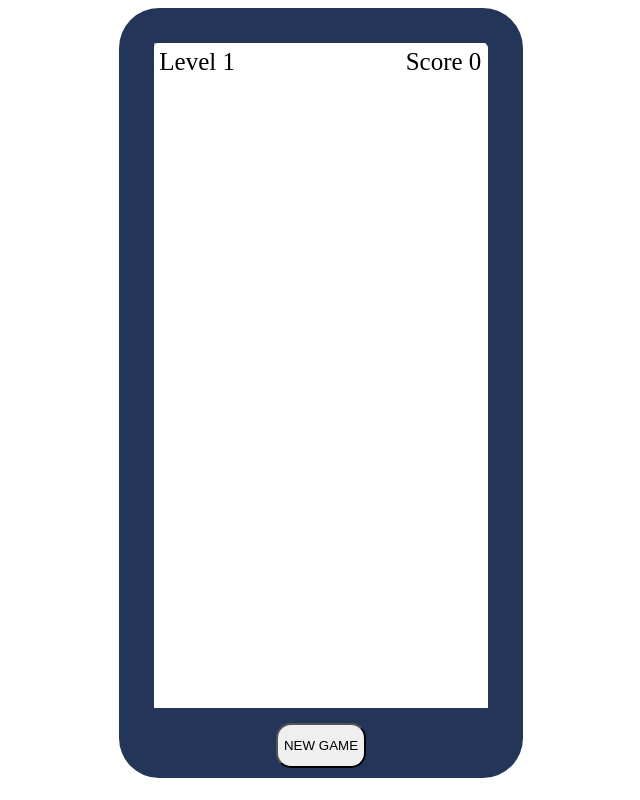
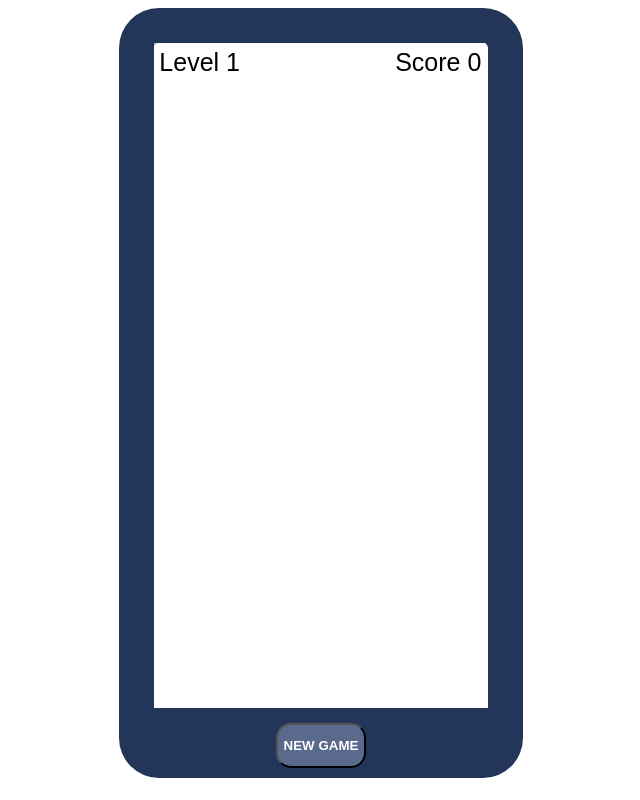
Before and after one commit to IvanSkotar/tetris, a plain HTML site: page index.html in a window 1280 px wide. Shown: the whole page, without its empty margins (319-959 px from the left). Drawn offline with Linux system fonts and the light colour scheme.

Commit message:
button start style

```diff
--- a/style.css
+++ b/style.css
@@ -6,6 +6,7 @@ body{
 }
 #panel{
     font-size: 25px;
+    font-family: arial, sans-serif;
     position: absolute;
     display: flex;
     width: 322px;
@@ -17,6 +18,9 @@ body{
     height: 45px;
     border-radius: 15px;
     margin-top: -55px;
+    background-color: #5a6a8c;
+    color: white;
+    font-weight: bold;
 }
 .board{
     overflow: hidden;
```
